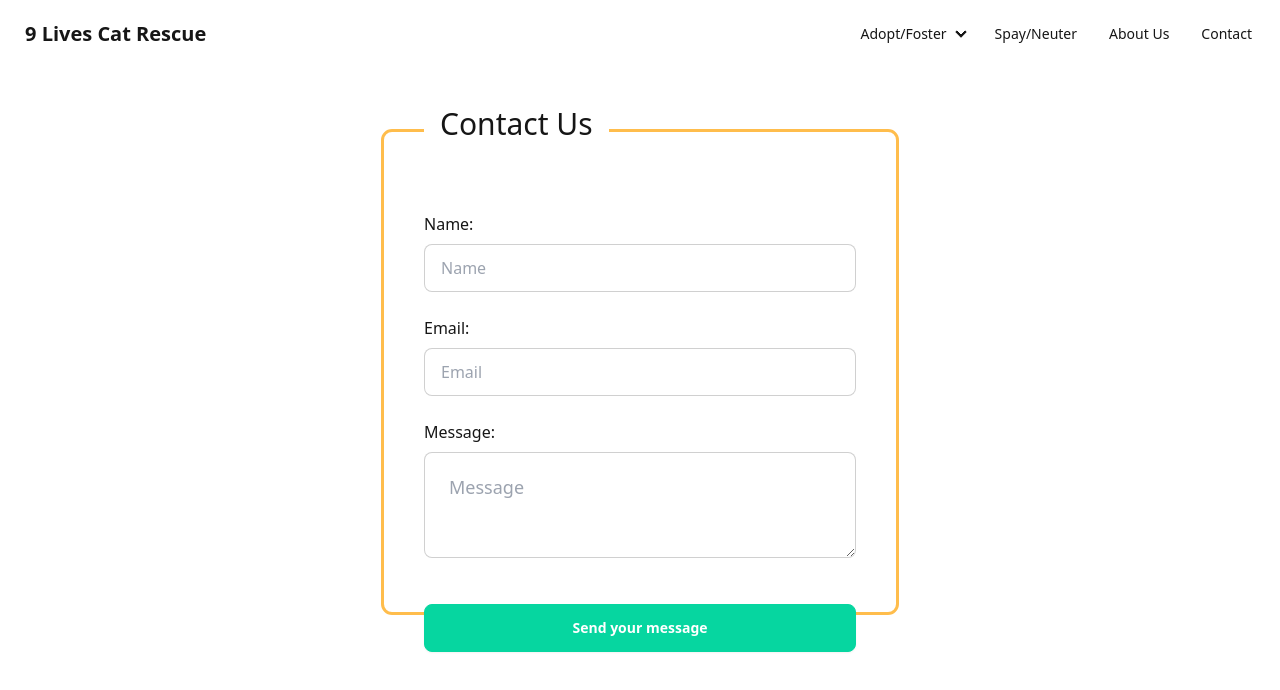
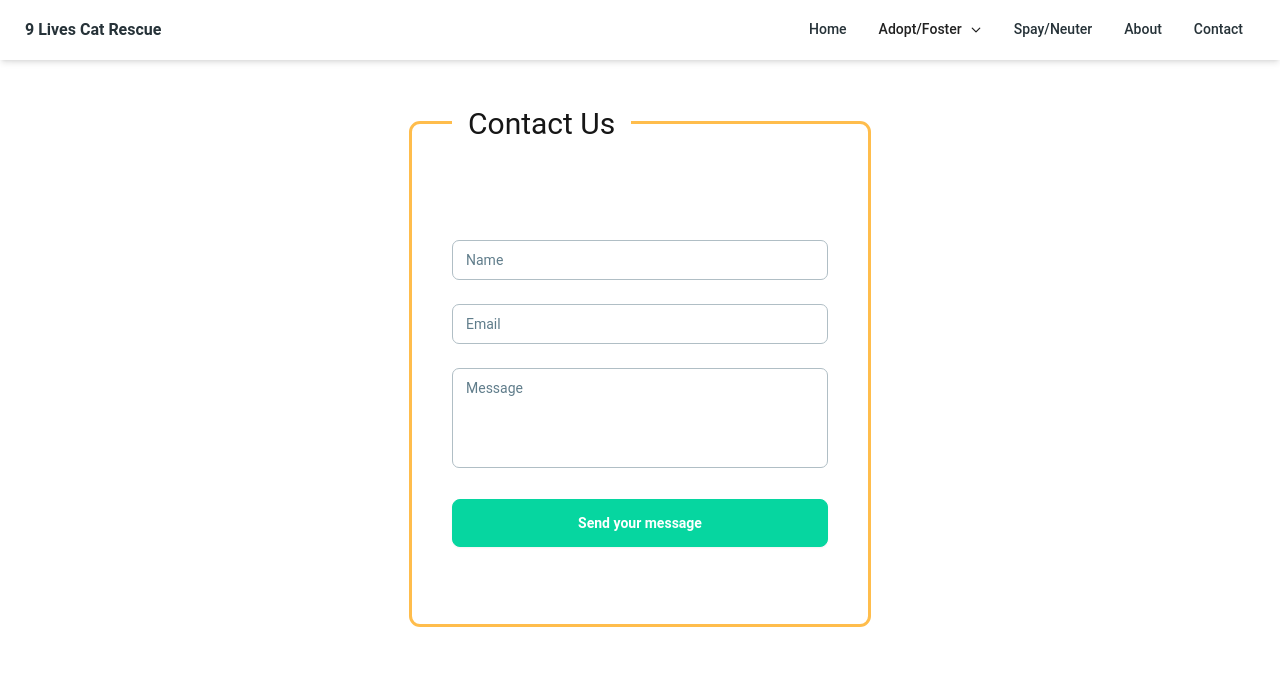
Before and after one commit to vanatech/ninelivescatrescue, a React (Create React App) app in the folder NineLivesCatRescue/ClientApp/: page /contact in a window 1280 px wide. Shown: the top 690 px of the page. Built offline with nearby package versions, Linux system fonts and the light colour scheme.

Commit message:
Install material tailwind ui package, rework navbar, contact, and feature cat card

```diff
--- a/NineLivesCatRescue/ClientApp/package.json
+++ b/NineLivesCatRescue/ClientApp/package.json
@@ -4,6 +4,8 @@
   "description": "This project was bootstrapped with [Create React App](https://github.com/facebookincubator/create-react-app).",
   "main": "aspnetcore-https.js",
   "dependencies": {
+    "@heroicons/react": "^2.1.1",
+    "@material-tailwind/react": "^2.1.8",
     "abab": "^2.0.6",
     "accepts": "^1.3.8",
     "acorn": "^8.8.2",
--- a/NineLivesCatRescue/ClientApp/src/components/CatCard.jsx
+++ b/NineLivesCatRescue/ClientApp/src/components/CatCard.jsx
@@ -1,4 +1,6 @@
 import React, {useEffect, useState} from 'react';
+import { Chip } from "@material-tailwind/react";
+
 
 const CatCard = () => {
     const [data, setData] = useState([]);
@@ -28,8 +30,8 @@ const CatCard = () => {
                                     {item.Data.Attributes.AgeGroup}
                                 </ul>
                                 <div className="card-actions justify-start">
-                                    <div className="badge badge-outline">Playful</div>
-                                    <div className="badge badge-outline">Affectionate</div>
+                                    <Chip size="sm" variant="outlined" className="rounded-full text-black" value="Playful" />
+                                    <Chip size="sm" variant="outlined" className="rounded-full text-black textTransform-lowercase" value="Affectionate" />
                                 </div>
                                 <p className="line-clamp-3">{item.Data.Attributes.DescriptionText}</p>
                                 <div className="card-actions justify-end mt-2">
--- a/NineLivesCatRescue/ClientApp/src/components/Contact.jsx
+++ b/NineLivesCatRescue/ClientApp/src/components/Contact.jsx
@@ -1,30 +1,28 @@
 import React, {Component} from 'react';
+import { Input, Textarea } from "@material-tailwind/react";
 
 export class Contact extends Component {
     render() {
         return (
             <>
                 <div className="flex items-center justify-center mt-16">
-                    <form action="/" method="post" className="w-full md:w-[40%] h-[60vh] flex flex-col justify-around items-center p-10 md:outline md:outline-secondary rounded-lg">
+                    <form action="/" method="post" className="w-full md:w-[40%] h-[500px] flex flex-col justify-around items-center p-10 md:outline md:outline-secondary rounded-lg">
                         <fieldset className="md:w-full md:relative">
-                            <legend className="text-3xl mt-10 self-start md:absolute md:-top-[122px] md:bg-white md:p-4">Contact Us</legend>
+                            <legend className="text-3xl mt-10 self-start md:absolute md:-top-[150px] md:bg-white md:p-4">Contact Us</legend>
 
                             <div className="w-full mt-10">
-                                <label htmlFor="name">Name:</label>
-                                <input type="text" placeholder="Name" id="name" name="user_name" className="input input-bordered w-full mt-2" />
+                                <Input label="Name" />
                             </div>
 
                             <div className="w-full mt-6">
-                                <label htmlFor="email">Email:</label>
-                                <input type="text" placeholder="Email" id="email" name="user_email" className="input input-bordered w-full mt-2" />
+                                <Input label="Email" />
                             </div>
 
                             <div className="w-full mt-6">
-                                <label htmlFor="msg">Message:</label>
-                                <textarea id="msg" name="user_message" className="textarea textarea-lg w-full textarea-bordered mt-2" placeholder="Message"></textarea>
+                                <Textarea label="Message" />
                             </div>
 
-                            <div className="btn btn-primary w-full mt-10">
+                            <div className="btn btn-primary w-full mt-6">
                                 <button className="text-white" type="submit">Send your message</button>
                             </div>
                         </fieldset>
--- a/NineLivesCatRescue/ClientApp/src/components/NavMenu.jsx
+++ b/NineLivesCatRescue/ClientApp/src/components/NavMenu.jsx
@@ -1,36 +1,243 @@
 /* eslint-disable jsx-a11y/anchor-is-valid */
-import React, { Component } from 'react';
+import React from 'react';
 import { Link } from "react-router-dom";
+import {
+    Navbar,
+    Collapse,
+    Typography,
+    // Button,
+    IconButton,
+    List,
+    ListItem,
+    Menu,
+    MenuHandler,
+    MenuList,
+    MenuItem,
+} from "@material-tailwind/react";
+import {
+    ChevronDownIcon,
+    Bars3Icon,
+    XMarkIcon,
+} from "@heroicons/react/24/outline";
 
-export class NavMenu extends Component {
-  static displayName = NavMenu.name;
 
-  render() {
+//   render() {
+//     return (
+//         <div className="navbar">
+//             <div className="flex-1">
+//                 <Link className="btn btn-ghost text-xl" tag={Link} to="/">9 Lives Cat Rescue</Link>
+//             </div>
+//             <div className="flex-none">
+//                 <ul className="menu menu-horizontal px-1">
+//                     <li>
+//                         <details>
+//                             <summary>
+//                                 Adopt/Foster
+//                             </summary>
+//                             <ul className="p-2 bg-primary rounded-t-none">
+//                                 <li><a>Available Cats</a></li>
+//                                 <li><a>Adoption Application</a></li>
+//                                 <li><a>Foster Application</a></li>
+//                             </ul>
+//                         </details>
+//                     </li>
+//                     <li><a>Spay/Neuter</a></li>
+//                     <li><a>About Us</a></li>
+//                     <li><Link tag={Link} to="/contact">Contact</Link></li>
+//                 </ul>
+//             </div>
+//         </div>
+//     );
+//   }
+// }
+
+const navListMenuItems = [
+    {
+        title: "Available Cats",
+        path: "available-cats"
+    },
+    {
+        title: "Adoption Application",
+        path: "adoption-application"
+    },
+    {
+        title: "Foster Application",
+        path: "foster-application"
+    },
+];
+
+function NavListMenu() {
+    const [isMenuOpen, setIsMenuOpen] = React.useState(false);
+    const [isMobileMenuOpen, setIsMobileMenuOpen] = React.useState(false);
+    const renderItems = navListMenuItems.map(
+        ({ title, path}, key) => (
+            <Link to={path} key={key}>
+                <MenuItem className="flex items-center gap-3 rounded-lg">
+                    <div>
+                        <Typography
+                            variant="h6"
+                            color="blue-gray"
+                            className="flex items-center text-sm font-bold"
+                        >
+                            {title}
+                        </Typography>
+                    </div>
+                </MenuItem>
+            </Link>
+        ),
+    );
+
     return (
-        <div className="navbar">
-            <div className="flex-1">
-                <Link className="btn btn-ghost text-xl" tag={Link} to="/">9 Lives Cat Rescue</Link>
+        <React.Fragment>
+            <Menu
+                open={isMenuOpen}
+                handler={setIsMenuOpen}
+                offset={{ mainAxis: 20 }}
+                placement="bottom"
+                allowHover={true}
+            >
+                <MenuHandler>
+                    <Typography as="div" variant="small" className="font-medium">
+                        <ListItem
+                            className="flex items-center gap-2 py-2 pr-4 font-medium text-gray-900"
+                            selected={isMenuOpen || isMobileMenuOpen}
+                            onClick={() => setIsMobileMenuOpen((cur) => !cur)}
+                        >
+                            Adopt/Foster
+                            <ChevronDownIcon
+                                strokeWidth={2.5}
+                                className={`hidden h-3 w-3 transition-transform lg:block ${
+                                    isMenuOpen ? "rotate-180" : ""
+                                }`}
+                            />
+                            <ChevronDownIcon
+                                strokeWidth={2.5}
+                                className={`block h-3 w-3 transition-transform lg:hidden ${
+                                    isMobileMenuOpen ? "rotate-180" : ""
+                                }`}
+                            />
+                        </ListItem>
+                    </Typography>
+                </MenuHandler>
+                <MenuList className="hidden max-w-screen-xl rounded-xl lg:block">
+                    <ul className="flex flex-col gap-y-2 outline-none outline-0">
+                        {renderItems}
+                    </ul>
+                </MenuList>
+            </Menu>
+            <div className="block lg:hidden">
+                <Collapse open={isMobileMenuOpen}>{renderItems}</Collapse>
             </div>
-            <div className="flex-none">
-                <ul className="menu menu-horizontal px-1">
-                    <li>
-                        <details>
-                            <summary>
-                                Adopt/Foster
-                            </summary>
-                            <ul className="p-2 bg-primary rounded-t-none">
-                                <li><a>Available Cats</a></li>
-                                <li><a>Adoption Application</a></li>
-                                <li><a>Foster Application</a></li>
-                            </ul>
-                        </details>
-                    </li>
-                    <li><a>Spay/Neuter</a></li>
-                    <li><a>About Us</a></li>
-                    <li><Link tag={Link} to="/contact">Contact</Link></li>
-                </ul>
+        </React.Fragment>
+    );
+}
+
+function NavList() {
+    return (
+        <List className="mt-4 mb-6 p-0 lg:mt-0 lg:mb-0 lg:flex-row lg:p-1">
+            <Typography
+                as="a"
+                href="/"
+                variant="small"
+                color="blue-gray"
+                className="font-medium"
+            >
+                <ListItem className="flex items-center gap-2 py-2 pr-4">Home</ListItem>
+            </Typography>
+            <NavListMenu />
+            <Typography
+                as="a"
+                href="spay-neuter"
+                variant="small"
+                color="blue-gray"
+                className="font-medium"
+            >
+                <ListItem className="flex items-center gap-2 py-2 pr-4">
+                    Spay/Neuter
+                </ListItem>
+            </Typography>
+            <Typography
+                as="a"
+                href="about"
+                variant="small"
+                color="blue-gray"
+                className="font-medium"
+            >
+                <ListItem className="flex items-center gap-2 py-2 pr-4">
+                    About
+                </ListItem>
+            </Typography>
+            <Typography
+                as="a"
+                href="contact"
+                variant="small"
+                color="blue-gray"
+                className="font-medium"
+            >
+                <ListItem className="flex items-center gap-2 py-2 pr-4">
+                    Contact
+                </ListItem>
+            </Typography>
+        </List>
+    );
+}
+
+export function NavMenu() {
+    const [openNav, setOpenNav] = React.useState(false);
+
+    React.useEffect(() => {
+        window.addEventListener(
+            "resize",
+            () => window.innerWidth >= 960 && setOpenNav(false),
+        );
+    }, []);
+
+    return (
+        <Navbar fullWidth className="px-4 py-2">
+            <div className="flex items-center justify-between text-blue-gray-900">
+                <Typography
+                    as="a"
+                    href="/"
+                    variant="h6"
+                    className="mr-4 cursor-pointer py-1.5 lg:ml-2"
+                >
+                    9 Lives Cat Rescue
+                </Typography>
+                <div className="hidden lg:block">
+                    <NavList />
+                </div>
+                {/*<div className="hidden gap-2 lg:flex">*/}
+                {/*    <Button variant="text" size="sm" color="blue-gray">*/}
+                {/*        Log In*/}
+                {/*    </Button>*/}
+                {/*    <Button variant="gradient" size="sm">*/}
+                {/*        Sign In*/}
+                {/*    </Button>*/}
+                {/*</div>*/}
+                <IconButton
+                    variant="text"
+                    color="blue-gray"
+                    className="lg:hidden"
+                    onClick={() => setOpenNav(!openNav)}
+                >
+                    {openNav ? (
+                        <XMarkIcon className="h-6 w-6" strokeWidth={2} />
+                    ) : (
+                        <Bars3Icon className="h-6 w-6" strokeWidth={2} />
+                    )}
+                </IconButton>
             </div>
-        </div>
+            <Collapse open={openNav}>
+                <NavList />
+                <div className="flex w-full flex-nowrap items-center gap-2 lg:hidden">
+                    {/*<Button variant="outlined" size="sm" color="blue-gray" fullWidth>*/}
+                    {/*    Log In*/}
+                    {/*</Button>*/}
+                    {/*<Button variant="gradient" size="sm" fullWidth>*/}
+                    {/*    Sign In*/}
+                    {/*</Button>*/}
+                </div>
+            </Collapse>
+        </Navbar>
     );
-  }
 }
--- a/NineLivesCatRescue/ClientApp/tailwind.config.js
+++ b/NineLivesCatRescue/ClientApp/tailwind.config.js
@@ -1,5 +1,7 @@
 /** @type {import('tailwindcss').Config} */
-module.exports = {
+const withMT = require("@material-tailwind/react/utils/withMT");
+
+module.exports = withMT({
   content: ["./src/**/*.{js,jsx,ts,tsx}"],
   theme: {
     extend: {},
@@ -21,4 +23,4 @@ module.exports = {
         "winter",
     ],
   },
-}
+})
```
Also changed, not shown: 1 other file (tests, documents, lock files or other folders).
